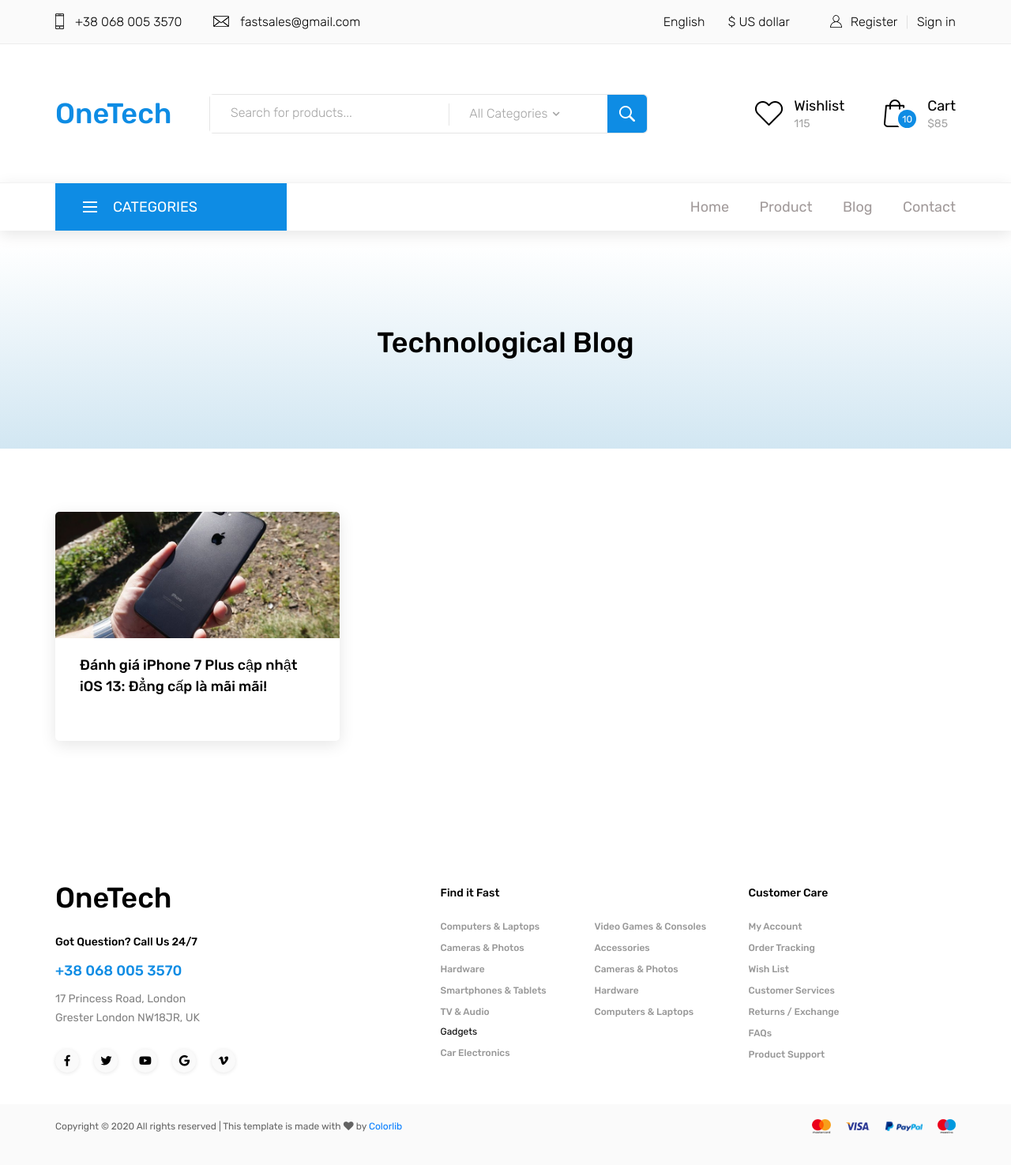
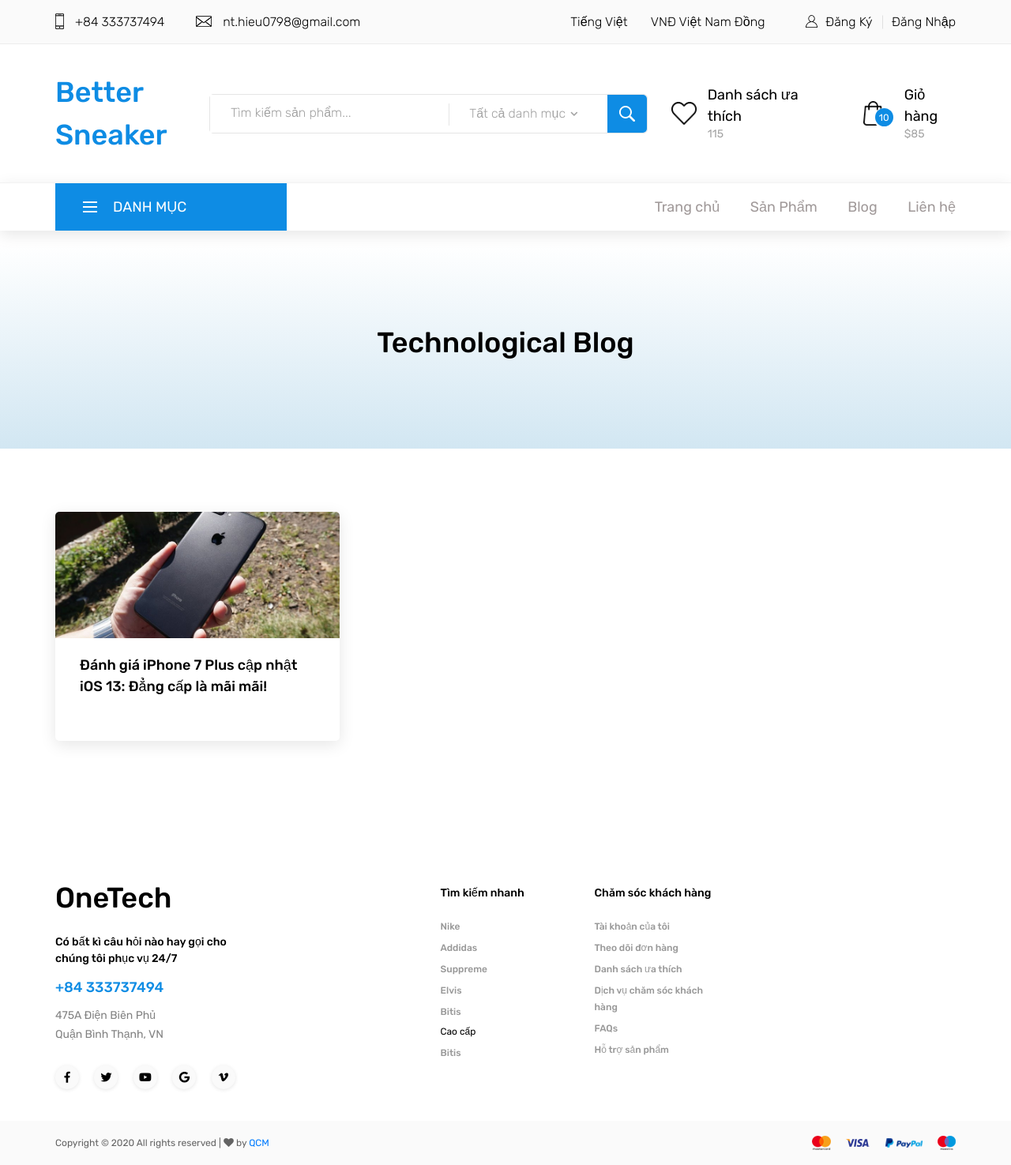
Before and after one commit to SkynetVirus/better_sneaker, a Django app: page /blog/ in a window 1280 px wide. Shown: the whole page at 79% size. Before the commit the page ends 1435 px from the top, so only its background shows below. Run offline with Django 3.2, Linux system fonts and the light colour scheme; data comes from the database, SQL or seed files in the repository; some libraries are stand-ins or nearby versions.

Commit message:
dịch base.html

```diff
--- a/templates/templates/templates/base.html
+++ b/templates/templates/templates/base.html
@@ -2,10 +2,10 @@
 <html lang="en">
 
 <head>
-    <title>OneTech</title>
+    <title>Better Sneaker</title>
     <meta charset="utf-8">
     <meta http-equiv="X-UA-Compatible" content="IE=edge">
-    <meta name="description" content="OneTech shop project">
+    <meta name="description" content="Dự Án Better Sneaker">
     <meta name="viewport" content="width=device-width, initial-scale=1">
     <link rel="stylesheet" type="text/css" href="/static/templates/styles/bootstrap4/bootstrap.min.css">
     <link rel="stylesheet" type="text/css" href="/static/templates/plugins/fontawesome-free-5.0.1/css/fontawesome-all.css">
@@ -32,28 +32,28 @@
                     <div class="row">
                         <div class="col d-flex flex-row">
                             <div class="top_bar_contact_item">
-                                <div class="top_bar_icon"><img src="/static/templates/images/phone.png" alt=""></div>+38 068 005 3570
+                                <div class="top_bar_icon"><img src="/static/templates/images/phone.png" alt=""></div>+84 333737494
                             </div>
                             <div class="top_bar_contact_item">
-                                <div class="top_bar_icon"><img src="/static/templates/images/mail.png" alt=""></div><a href="mailto:fastsales@gmail.com">fastsales@gmail.com</a>
+                                <div class="top_bar_icon"><img src="/static/templates/images/mail.png" alt=""></div><a href="mailto:nt.hieu0798@gmail.com">nt.hieu0798@gmail.com</a>
                             </div>
                             <div class="top_bar_content ml-auto">
                                 <div class="top_bar_menu">
                                     <ul class="standard_dropdown top_bar_dropdown">
                                         <li>
-                                            <a href="#">English<i class="fas fa-chevron-down"></i></a>
+                                            <a href="#">Tiếng Việt<i class="fas fa-chevron-down"></i></a>
                                             <ul>
-                                                <li><a href="#">Italian</a></li>
-                                                <li><a href="#">Spanish</a></li>
-                                                <li><a href="#">Japanese</a></li>
+                                                <li><a href="#">Tiếng Trung</a></li>
+                                                <li><a href="#">Tiếng Hàn Quốc</a></li>
+                                                <li><a href="#">Tiếng Nhật</a></li>
                                             </ul>
                                         </li>
                                         <li>
-                                            <a href="#">$ US dollar<i class="fas fa-chevron-down"></i></a>
+                                            <a href="#">VNĐ Việt Nam Đồng<i class="fas fa-chevron-down"></i></a>
                                             <ul>
                                                 <li><a href="#">EUR Euro</a></li>
-                                                <li><a href="#">GBP British Pound</a></li>
-                                                <li><a href="#">JPY Japanese Yen</a></li>
+                                                <li><a href="#">GBP Bảng Anh</a></li>
+                                                <li><a href="#">JPY Yên Nhật</a></li>
                                             </ul>
                                         </li>
                                     </ul>
@@ -65,14 +65,14 @@
                                         <a href="#">{{user.get_full_name}}</a>
                                     </div>
                                     <div>
-                                        <a href="{% url 'accounts:logout' %}">Logout</a>
+                                        <a href="{% url 'accounts:logout' %}">Đăng Xuất</a>
                                     </div>
                                     {% else %}
                                     <div>
-                                        <a href="#">Register</a>
+                                        <a href="#">Đăng Ký</a>
                                     </div>
                                     <div>
-                                        <a id="btnLogin" href="#login">Sign in</a>
+                                        <a id="btnLogin" href="#login">Đăng Nhập</a>
                                     </div>
                                     {% endif %}
                                 </div>
@@ -91,7 +91,7 @@
                         <!-- Logo -->
                         <div class="col-lg-2 col-sm-3 col-3 order-1">
                             <div class="logo_container">
-                                <div class="logo"><a href="{% url 'home:index' %}">OneTech</a></div>
+                                <div class="logo"><a href="{% url 'home:index' %}">Better Sneaker</a></div>
                             </div>
                         </div>
 
@@ -101,10 +101,10 @@
                                 <div class="header_search_content">
                                     <div class="header_search_form_container">
                                         <form action="#" class="header_search_form clearfix">
-                                            <input type="search" required="required" class="header_search_input" placeholder="Search for products...">
+                                            <input type="search" required="required" class="header_search_input" placeholder="Tìm kiếm sản phẩm...">
                                             <div class="custom_dropdown">
                                                 <div class="custom_dropdown_list">
-                                                    <span class="custom_dropdown_placeholder clc">All Categories</span>
+                                                    <span class="custom_dropdown_placeholder clc">Tất cả danh mục</span>
                                                     <i class="fas fa-chevron-down"></i>
                                                     <ul class="custom_list clc">
                                                         <li><a class="clc" href="#">All Categories</a></li>
@@ -127,7 +127,7 @@
                                 <div class="wishlist d-flex flex-row align-items-center justify-content-end">
                                     <div class="wishlist_icon"><img src="/static/templates/images/heart.png" alt=""></div>
                                     <div class="wishlist_content">
-                                        <div class="wishlist_text"><a href="#">Wishlist</a></div>
+                                        <div class="wishlist_text"><a href="#">Danh sách ưa thích</a></div>
                                         <div class="wishlist_count">115</div>
                                     </div>
                                 </div>
@@ -140,7 +140,7 @@
                                             <div class="cart_count"><span>10</span></div>
                                         </div>
                                         <div class="cart_content">
-                                            <div class="cart_text"><a href="{% url 'cart:index' %}">Cart</a></div>
+                                            <div class="cart_text"><a href="{% url 'cart:index' %}">Giỏ hàng</a></div>
                                             <div class="cart_price">$85</div>
                                         </div>
                                     </div>
@@ -165,7 +165,7 @@
                                 <div class="cat_menu_container">
                                     <div class="cat_menu_title d-flex flex-row align-items-center justify-content-start">
                                         <div class="cat_burger"><span></span><span></span><span></span></div>
-                                        <div class="cat_menu_text">categories</div>
+                                        <div class="cat_menu_text">Danh mục</div>
                                     </div>
 
                                     <ul class="cat_menu">
@@ -179,10 +179,10 @@
 
                                 <div class="main_nav_menu ml-auto">
                                     <ul class="standard_dropdown main_nav_dropdown">
-                                        <li><a href="{% url 'home:index' %}">Home<i class="fas fa-chevron-down"></i></a></li>
-                                        <li><a href="{% url 'product:index' %}">Product<i class="fas fa-chevron-down"></i></a></li>
+                                        <li><a href="{% url 'home:index' %}">Trang chủ<i class="fas fa-chevron-down"></i></a></li>
+                                        <li><a href="{% url 'product:index' %}">Sản Phẩm<i class="fas fa-chevron-down"></i></a></li>
                                         <li><a href="{% url 'blog:index' %}">Blog<i class="fas fa-chevron-down"></i></a></li>
-                                        <li><a href="{% url 'home:contact' %}">Contact<i class="fas fa-chevron-down"></i></a></li>
+                                        <li><a href="{% url 'home:contact' %}">Liên hệ<i class="fas fa-chevron-down"></i></a></li>
                                     </ul>
                                 </div>
 
@@ -215,65 +215,65 @@
 
                                 <div class="page_menu_search">
                                     <form action="#">
-                                        <input type="search" required="required" class="page_menu_search_input" placeholder="Search for products...">
+                                        <input type="search" required="required" class="page_menu_search_input" placeholder="Tìm kiếm sản phẩm...">
                                     </form>
                                 </div>
                                 <ul class="page_menu_nav">
                                     <li class="page_menu_item has-children">
-                                        <a href="#">Language<i class="fa fa-angle-down"></i></a>
+                                        <a href="#">Ngôn ngữ<i class="fa fa-angle-down"></i></a>
                                         <ul class="page_menu_selection">
-                                            <li><a href="#">English<i class="fa fa-angle-down"></i></a></li>
-                                            <li><a href="#">Italian<i class="fa fa-angle-down"></i></a></li>
-                                            <li><a href="#">Spanish<i class="fa fa-angle-down"></i></a></li>
-                                            <li><a href="#">Japanese<i class="fa fa-angle-down"></i></a></li>
+                                            <li><a href="#">Tiếng Anh<i class="fa fa-angle-down"></i></a></li>
+                                            <li><a href="#">Tiếng Trung<i class="fa fa-angle-down"></i></a></li>
+                                            <li><a href="#">Tiếng Hàn Quốc<i class="fa fa-angle-down"></i></a></li>
+                                            <li><a href="#">Tiếng Nhật<i class="fa fa-angle-down"></i></a></li>
                                         </ul>
                                     </li>
                                     <li class="page_menu_item has-children">
                                         <a href="#">Currency<i class="fa fa-angle-down"></i></a>
                                         <ul class="page_menu_selection">
-                                            <li><a href="#">US Dollar<i class="fa fa-angle-down"></i></a></li>
+                                            <li><a href="#">VNĐ Việt Nam Đồng<i class="fa fa-angle-down"></i></a></li>
                                             <li><a href="#">EUR Euro<i class="fa fa-angle-down"></i></a></li>
-                                            <li><a href="#">GBP British Pound<i class="fa fa-angle-down"></i></a></li>
-                                            <li><a href="#">JPY Japanese Yen<i class="fa fa-angle-down"></i></a></li>
+                                            <li><a href="#">GBP Bảng Anh<i class="fa fa-angle-down"></i></a></li>
+                                            <li><a href="#">JPY Yên Nhật<i class="fa fa-angle-down"></i></a></li>
                                         </ul>
                                     </li>
                                     <li class="page_menu_item">
-                                        <a href="#">Home<i class="fa fa-angle-down"></i></a>
+                                        <a href="#">Trang chủ<i class="fa fa-angle-down"></i></a>
                                     </li>
                                     <li class="page_menu_item has-children">
-                                        <a href="#">Super Deals<i class="fa fa-angle-down"></i></a>
+                                        <a href="#">Siêu giảm giá<i class="fa fa-angle-down"></i></a>
                                         <ul class="page_menu_selection">
-                                            <li><a href="#">Super Deals<i class="fa fa-angle-down"></i></a></li>
+                                            <li><a href="#">Siêu giảm giá<i class="fa fa-angle-down"></i></a></li>
                                             <li class="page_menu_item has-children">
-                                                <a href="#">Menu Item<i class="fa fa-angle-down"></i></a>
+                                                <a href="#">Nổi bật<i class="fa fa-angle-down"></i></a>
                                                 <ul class="page_menu_selection">
-                                                    <li><a href="#">Menu Item<i class="fa fa-angle-down"></i></a></li>
-                                                    <li><a href="#">Menu Item<i class="fa fa-angle-down"></i></a></li>
-                                                    <li><a href="#">Menu Item<i class="fa fa-angle-down"></i></a></li>
-                                                    <li><a href="#">Menu Item<i class="fa fa-angle-down"></i></a></li>
+                                                    <li><a href="#">Nike<i class="fa fa-angle-down"></i></a></li>
+                                                    <li><a href="#">Converse<i class="fa fa-angle-down"></i></a></li>
+                                                    <li><a href="#">Addidas<i class="fa fa-angle-down"></i></a></li>
+                                                    <li><a href="#">Ananas<i class="fa fa-angle-down"></i></a></li>
                                                 </ul>
                                             </li>
-                                            <li><a href="#">Menu Item<i class="fa fa-angle-down"></i></a></li>
-                                            <li><a href="#">Menu Item<i class="fa fa-angle-down"></i></a></li>
-                                            <li><a href="#">Menu Item<i class="fa fa-angle-down"></i></a></li>
+                                            <li><a href="#">Gucci<i class="fa fa-angle-down"></i></a></li>
+                                            <li><a href="#">Supprem<i class="fa fa-angle-down"></i></a></li>
+                                            <li><a href="#">Bittis<i class="fa fa-angle-down"></i></a></li>
                                         </ul>
                                     </li>
                                     <li class="page_menu_item has-children">
-                                        <a href="#">Featured Brands<i class="fa fa-angle-down"></i></a>
+                                        <a href="#">Những hãng nổi bật<i class="fa fa-angle-down"></i></a>
                                         <ul class="page_menu_selection">
-                                            <li><a href="#">Featured Brands<i class="fa fa-angle-down"></i></a></li>
-                                            <li><a href="#">Menu Item<i class="fa fa-angle-down"></i></a></li>
-                                            <li><a href="#">Menu Item<i class="fa fa-angle-down"></i></a></li>
-                                            <li><a href="#">Menu Item<i class="fa fa-angle-down"></i></a></li>
+                                            <li><a href="#">Những hãng nổi bật<i class="fa fa-angle-down"></i></a></li>
+                                            <li><a href="#">Nike<i class="fa fa-angle-down"></i></a></li>
+                                            <li><a href="#">Addidas<i class="fa fa-angle-down"></i></a></li>
+                                            <li><a href="#">Converse<i class="fa fa-angle-down"></i></a></li>
                                         </ul>
                                     </li>
                                     <li class="page_menu_item has-children">
-                                        <a href="#">Trending Styles<i class="fa fa-angle-down"></i></a>
+                                        <a href="#">Phong cách mới nổi<i class="fa fa-angle-down"></i></a>
                                         <ul class="page_menu_selection">
-                                            <li><a href="#">Trending Styles<i class="fa fa-angle-down"></i></a></li>
-                                            <li><a href="#">Menu Item<i class="fa fa-angle-down"></i></a></li>
-                                            <li><a href="#">Menu Item<i class="fa fa-angle-down"></i></a></li>
-                                            <li><a href="#">Menu Item<i class="fa fa-angle-down"></i></a></li>
+                                            <li><a href="#">Phong cách mới nổi<i class="fa fa-angle-down"></i></a></li>
+                                            <li><a href="#">Đế cao<i class="fa fa-angle-down"></i></a></li>
+                                            <li><a href="#">Đế vừa<i class="fa fa-angle-down"></i></a></li>
+                                            <li><a href="#">Đế nông<i class="fa fa-angle-down"></i></a></li>
                                         </ul>
                                     </li>
                                     <li class="page_menu_item"><a href="{% url 'blog:index' %}">blog<i
@@ -285,10 +285,10 @@
                                 <div class="menu_contact">
                                     <div class="menu_contact_item">
                                         <div class="menu_contact_icon"><img src="/static/templates/images/phone_white.png" alt=""></div>
-                                        +38 068 005 3570
+                                        +84 333737494
                                     </div>
                                     <div class="menu_contact_item">
-                                        <div class="menu_contact_icon"><img src="/static/templates/images/mail_white.png" alt=""></div><a href="mailto:fastsales@gmail.com">fastsales@gmail.com</a>
+                                        <div class="menu_contact_icon"><img src="/static/templates/images/mail_white.png" alt=""></div><a href="mailto:nt.hieu0798@gmail.com">nt.hieu0798@gmail.com</a>
                                     </div>
                                 </div>
                             </div>
@@ -311,11 +311,11 @@
                             <div class="logo_container">
                                 <div class="logo"><a href="#">OneTech</a></div>
                             </div>
-                            <div class="footer_title">Got Question? Call Us 24/7</div>
-                            <div class="footer_phone">+38 068 005 3570</div>
+                            <div class="footer_title">Có bất kì câu hỏi nào hay gọi cho chúng tôi phục vụ 24/7</div>
+                            <div class="footer_phone">+84 333737494</div>
                             <div class="footer_contact_text">
-                                <p>17 Princess Road, London</p>
-                                <p>Grester London NW18JR, UK</p>
+                                <p>475A Điện Biên Phủ</p>
+                                <p>Quận Bình Thạnh, VN</p>
                             </div>
                             <div class="footer_social">
                                 <ul>
@@ -331,44 +331,33 @@
 
                     <div class="col-lg-2 offset-lg-2">
                         <div class="footer_column">
-                            <div class="footer_title">Find it Fast</div>
+                            <div class="footer_title">Tìm kiếm nhanh</div>
                             <ul class="footer_list">
-                                <li><a href="#">Computers & Laptops</a></li>
-                                <li><a href="#">Cameras & Photos</a></li>
-                                <li><a href="#">Hardware</a></li>
-                                <li><a href="#">Smartphones & Tablets</a></li>
-                                <li><a href="#">TV & Audio</a></li>
+                                <li><a href="#">Nike</a></li>
+                                <li><a href="#">Addidas</a></li>
+                                <li><a href="#">Suppreme</a></li>
+                                <li><a href="#">Elvis</a></li>
+                                <li><a href="#">Bitis</a></li>
                             </ul>
-                            <div class="footer_subtitle">Gadgets</div>
+                            <div class="footer_subtitle">Cao cấp</div>
                             <ul class="footer_list">
-                                <li><a href="#">Car Electronics</a></li>
+                                <li><a href="#">Bitis</a></li>
                             </ul>
                         </div>
                     </div>
 
-                    <div class="col-lg-2">
-                        <div class="footer_column">
-                            <ul class="footer_list footer_list_2">
-                                <li><a href="#">Video Games & Consoles</a></li>
-                                <li><a href="#">Accessories</a></li>
-                                <li><a href="#">Cameras & Photos</a></li>
-                                <li><a href="#">Hardware</a></li>
-                                <li><a href="#">Computers & Laptops</a></li>
-                            </ul>
-                        </div>
-                    </div>
+
 
                     <div class="col-lg-2">
                         <div class="footer_column">
-                            <div class="footer_title">Customer Care</div>
+                            <div class="footer_title">Chăm sóc khách hàng</div>
                             <ul class="footer_list">
-                                <li><a href="#">My Account</a></li>
-                                <li><a href="#">Order Tracking</a></li>
-                                <li><a href="#">Wish List</a></li>
-                                <li><a href="#">Customer Services</a></li>
-                                <li><a href="#">Returns / Exchange</a></li>
+                                <li><a href="#">Tài khoản của tôi</a></li>
+                                <li><a href="#">Theo dõi đơn hàng</a></li>
+                                <li><a href="#">Danh sách ưa thích</a></li>
+                                <li><a href="#">Dịch vụ chăm sóc khách hàng</a></li>
                                 <li><a href="#">FAQs</a></li>
-                                <li><a href="#">Product Support</a></li>
+                                <li><a href="#">Hỗ trợ sản phẩm</a></li>
                             </ul>
                         </div>
                     </div>
@@ -390,7 +379,7 @@
                                 Copyright &copy;
                                 <script>
                                     document.write(new Date().getFullYear());
-                                </script> All rights reserved | This template is made with <i class="fa fa-heart" aria-hidden="true"></i> by <a href="https://colorlib.com" target="_blank">Colorlib</a>
+                                </script> All rights reserved |  <i class="fa fa-heart" aria-hidden="true"></i> by <a href="https://facebook.com/nt.hieu0798" target="_blank">QCM</a>
                                 <!-- Link back to Colorlib can't be removed. Template is licensed under CC BY 3.0. -->
                             </div>
                             <div class="logos ml-sm-auto">
```
